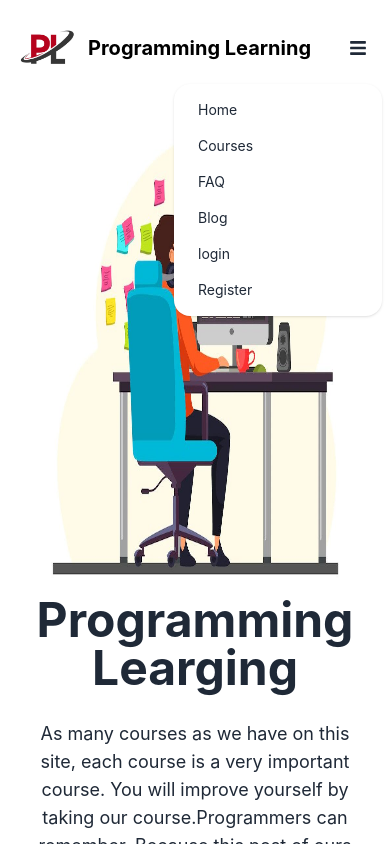
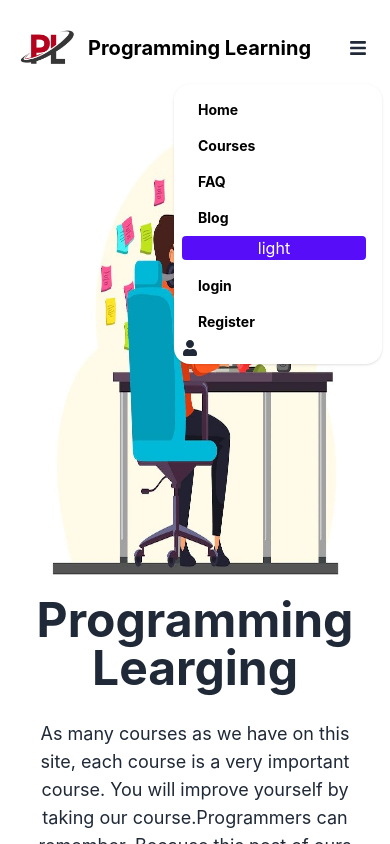
Before and after one commit to humayonitbd/React-Cources-Client-Project, a React (Create React App) app: page / in a window 390 px wide. Both pictures are taken after a click on the label 358 px from the left and 48 px from the top of the page. Shown: the top 844 px of the page. Built offline with nearby package versions, Linux system fonts and the light colour scheme; no server answers.

Commit message:
header problem solved

```diff
--- a/src/Shared/Header/Header.js
+++ b/src/Shared/Header/Header.js
@@ -40,7 +40,7 @@ const Header = () => {
                         <li className='mr-5 text-black font-bold'><Link to='/courses'>Courses</Link></li>
                         <li className='mr-5 text-black font-bold'><Link to='/faq'>FAQ</Link></li>
                         <li className='mr-5 text-black font-bold'><Link to='/blog'>Blog</Link></li>
-                        {/* <input type="checkbox" className="toggle" defaultChecked/> */}
+
                         <button onClick={toggleHandler} className={ toggle ? `px-5 mr-2 rounded bg-black text-white` : `px-5 mr-2 rounded btn-primary`}>{
                             toggle ? 'dark' : 'light'
                         }</button>
@@ -60,12 +60,28 @@ const Header = () => {
                         </div>
                     </label>
                     <ul tabIndex={0} className="mt-3 p-2 shadow menu menu-compact dropdown-content  bg-base-100 rounded-box w-52">
-                        <li><Link to='/home'>Home</Link></li>
+                        {/* <li><Link to='/home'>Home</Link></li>
                         <li><Link to='/courses'>Courses</Link></li>
                         <li><Link to='/faq'>FAQ</Link></li>
                         <li><Link to='/blog'>Blog</Link></li>
                         <li><Link to='/login'>login</Link></li>
-                        <li><Link to='/register'>Register</Link></li>
+                        <li><Link to='/register'>Register</Link></li> */}
+
+                        <li className='mr-5 text-black font-bold'><Link to='/home'>Home</Link></li>
+                        <li className='mr-5 text-black font-bold'><Link to='/courses'>Courses</Link></li>
+                        <li className='mr-5 text-black font-bold'><Link to='/faq'>FAQ</Link></li>
+                        <li className='mr-5 text-black font-bold'><Link to='/blog'>Blog</Link></li>
+
+                        <button onClick={toggleHandler} className={ toggle ? `px-5 mr-2 mb-2 rounded bg-black text-white` : `px-5 mr-2 mb-2 rounded btn-primary`}>{
+                            toggle ? 'dark' : 'light'
+                        }</button>
+                        { user && user.uid ?  <li onClick={handlerLogoutBtn} className='mr-5 text-white font-bold px-5 mx-2 rounded bg-red-700'><Link >log-out</Link></li> :
+                        <>
+                        <li className='mr-5 text-black font-bold'><Link to='/login'>login</Link></li>
+                        <li className='mr-5 text-black font-bold'><Link to='/register'>Register</Link></li>
+                        </>
+                        }
+                       {user&& user.uid ? <img title={user.displayName} className='h-8 w-8 bg-slate-600 rounded-full' src={user.photoURL} alt=''/> : <FaUser/>}
 
                     </ul>
 
```
